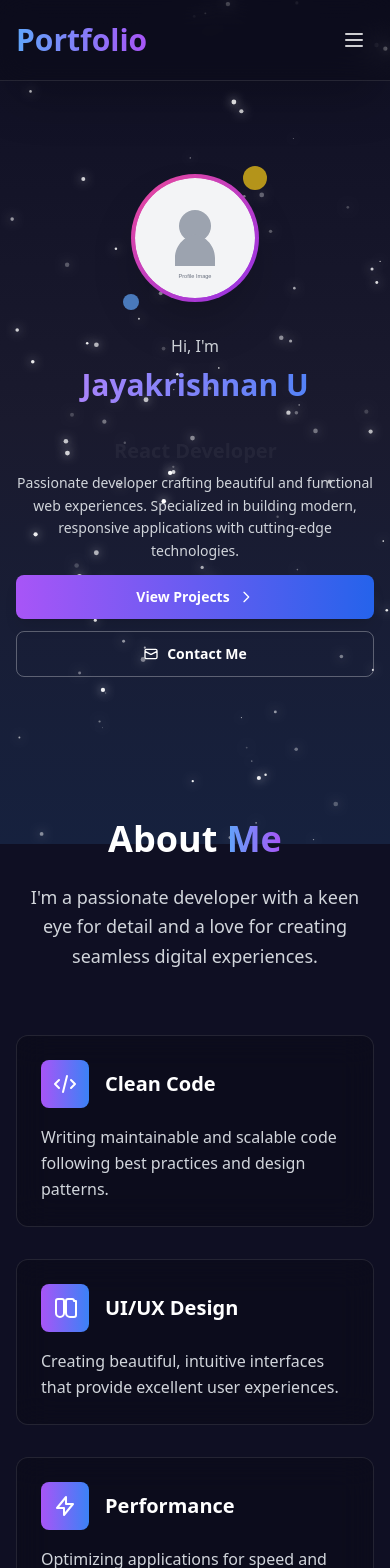
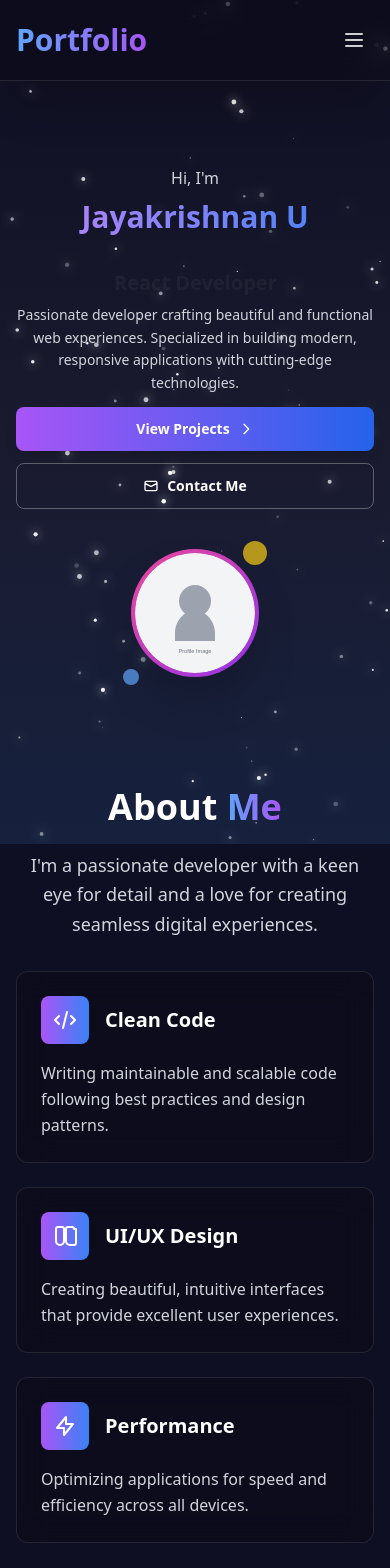
Before and after one commit to jayakrishnan321/portfolio-jk, a React (Create React App) app: page / in a window 390 px wide. Shown: the top 1568 px of the page. Built offline with nearby package versions, Linux system fonts and the light colour scheme.

Commit message:
changed the text and profile in small screen desktop view

```diff
--- a/src/components/AboutMe.js
+++ b/src/components/AboutMe.js
@@ -2,10 +2,10 @@ import React from 'react';
 
 const AboutMe = () => {
   return (
-    <section id="about" className="py-16 sm:py-20 lg:py-24">
+    <section id="about" className="py-8 sm:py-12 lg:py-20">
       <div className="max-w-7xl mx-auto px-4 sm:px-6 lg:px-8">
         {/* About Me Header */}
-        <div className="text-center mb-16">
+        <div className="text-center mb-8 sm:mb-12">
           <h2 className="text-4xl sm:text-5xl lg:text-6xl font-bold mb-6">
             <span className="text-white">About </span>
             <span className="bg-gradient-to-r from-blue-400 to-purple-500 bg-clip-text text-transparent">Me</span>
@@ -16,7 +16,7 @@ const AboutMe = () => {
         </div>
 
         {/* Skill Cards */}
-        <div className="grid grid-cols-1 md:grid-cols-3 gap-8 mb-16">
+        <div className="grid grid-cols-1 md:grid-cols-3 gap-6 sm:gap-8 mb-8 sm:mb-12">
           {/* Clean Code Card */}
           <div className="bg-black/20 backdrop-blur-lg border border-white/10 rounded-xl p-6 hover:bg-black/30 transition-all duration-300 hover:transform hover:scale-105">
             <div className="flex items-center mb-4">
--- a/src/components/Hero.js
+++ b/src/components/Hero.js
@@ -7,7 +7,7 @@ const Hero = () => {
       <div className="max-w-7xl mx-auto w-full">
         <div className="grid grid-cols-1 lg:grid-cols-2 gap-6 sm:gap-8 lg:gap-12 items-center">
           {/* Left Section - Text Content */}
-          <div className="text-white space-y-3 sm:space-y-4 lg:space-y-6 text-center lg:text-left order-2 lg:order-1">
+          <div className="text-white space-y-3 sm:space-y-4 lg:space-y-6 text-center lg:text-left order-1">
             <div className="space-y-2 sm:space-y-3">
               <p className="text-base sm:text-lg md:text-xl text-gray-300 font-medium pt-2 sm:pt-0">
                 Hi, I'm
@@ -43,7 +43,7 @@ const Hero = () => {
           </div>
 
           {/* Right Section - Profile Image */}
-          <div className="flex justify-center lg:justify-end mt-4 sm:mt-6 lg:mt-0 order-1 lg:order-2">
+          <div className="flex justify-center lg:justify-end mt-4 sm:mt-6 lg:mt-0 order-2">
             <div className="relative">
               <div className="w-32 h-32 sm:w-40 sm:h-40 md:w-48 md:h-48 lg:w-80 lg:h-80 rounded-full bg-gradient-to-br from-pink-500 to-purple-600 flex items-center justify-center shadow-2xl p-1">
                 <div className="w-full h-full rounded-full overflow-hidden">
```
